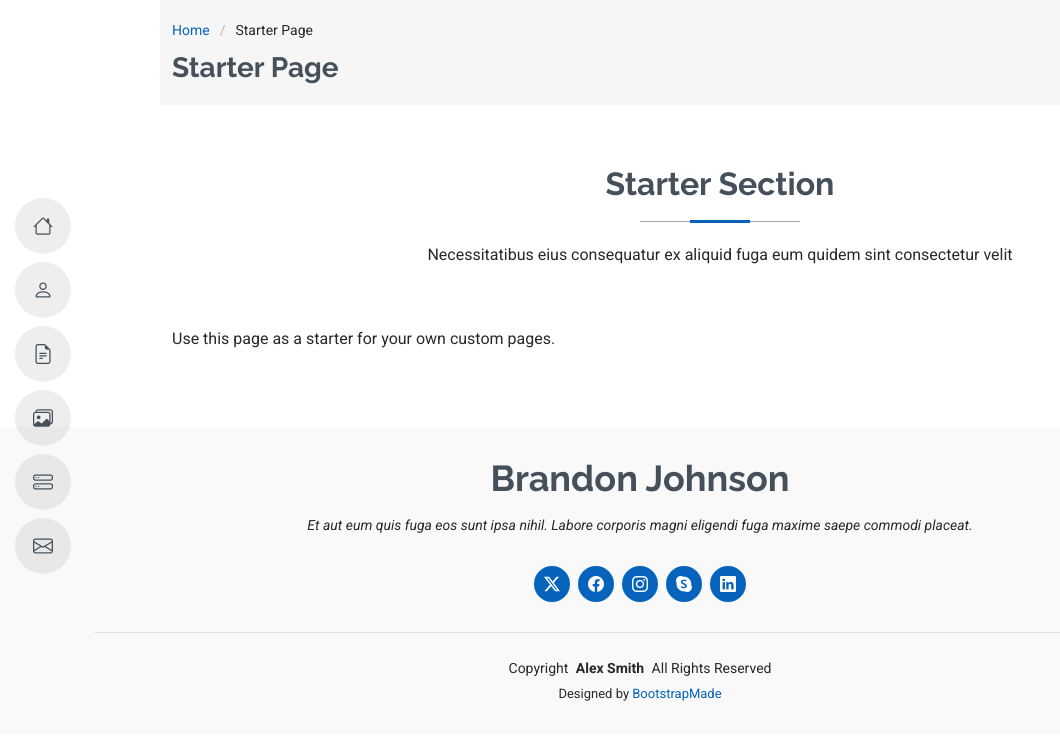
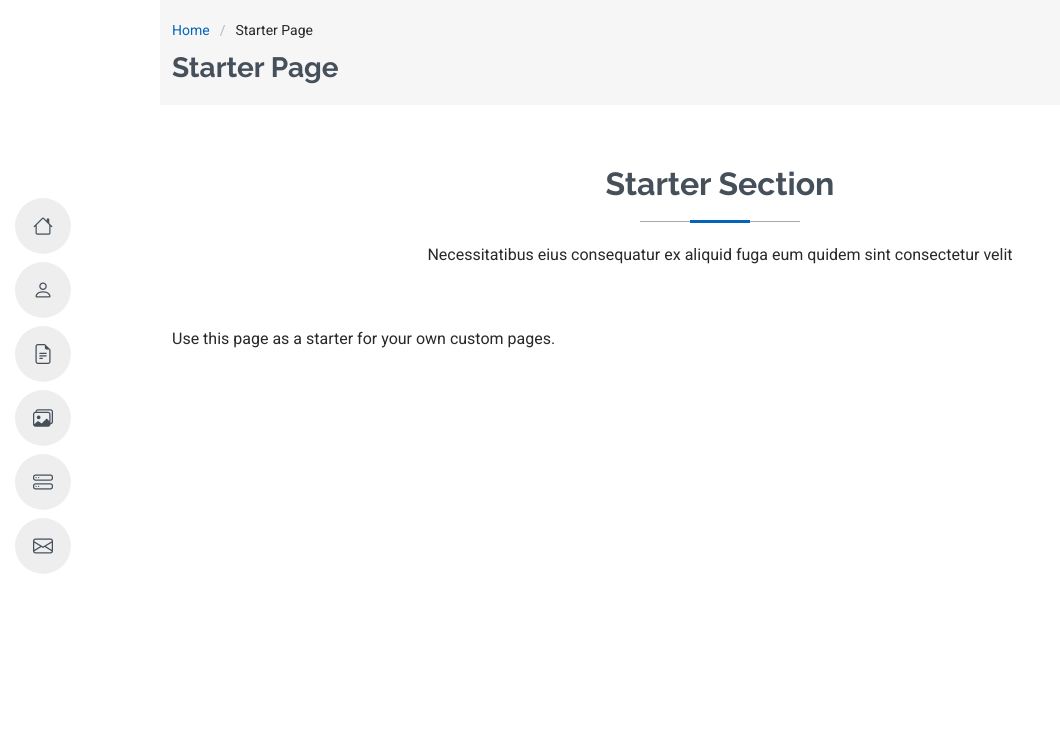
Before and after one commit to Yolyn01/yursdev, a plain HTML site: page starter-page.html in a window 1280 px wide. Shown: the whole page, without its empty margins (0-1060 px from the left). Drawn offline with nearby package versions, Linux system fonts and the light colour scheme.

Commit message:
Update starter-page.html

```diff
--- a/starter-page.html
+++ b/starter-page.html
@@ -81,31 +81,6 @@
 
   </main>
 
-  <footer id="footer" class="footer position-relative light-background">
-    <div class="container">
-      <h3 class="sitename">Brandon Johnson</h3>
-      <p>Et aut eum quis fuga eos sunt ipsa nihil. Labore corporis magni eligendi fuga maxime saepe commodi placeat.</p>
-      <div class="social-links d-flex justify-content-center">
-        <a href=""><i class="bi bi-twitter-x"></i></a>
-        <a href=""><i class="bi bi-facebook"></i></a>
-        <a href=""><i class="bi bi-instagram"></i></a>
-        <a href=""><i class="bi bi-skype"></i></a>
-        <a href=""><i class="bi bi-linkedin"></i></a>
-      </div>
-      <div class="container">
-        <div class="copyright">
-          <span>Copyright</span> <strong class="px-1 sitename">Alex Smith</strong> <span>All Rights Reserved</span>
-        </div>
-        <div class="credits">
-          <!-- All the links in the footer should remain intact. -->
-          <!-- You can delete the links only if you've purchased the pro version. -->
-          <!-- Licensing information: https://bootstrapmade.com/license/ -->
-          <!-- Purchase the pro version with working PHP/AJAX contact form: [buy-url] -->
-          Designed by <a href="https://bootstrapmade.com/">BootstrapMade</a>
-        </div>
-      </div>
-    </div>
-  </footer>
 
   <!-- Scroll Top -->
   <a href="#" id="scroll-top" class="scroll-top d-flex align-items-center justify-content-center"><i class="bi bi-arrow-up-short"></i></a>
```
